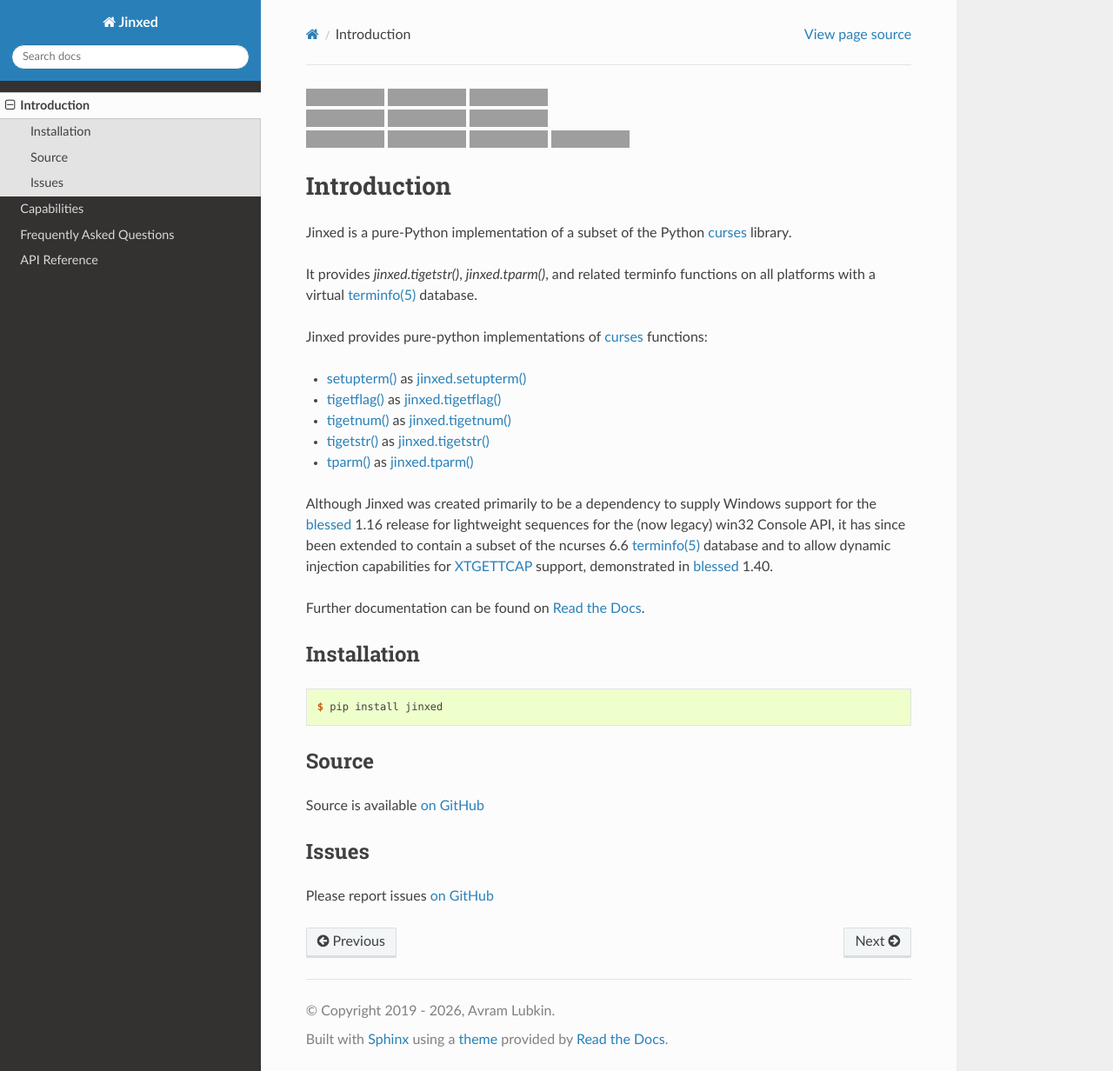
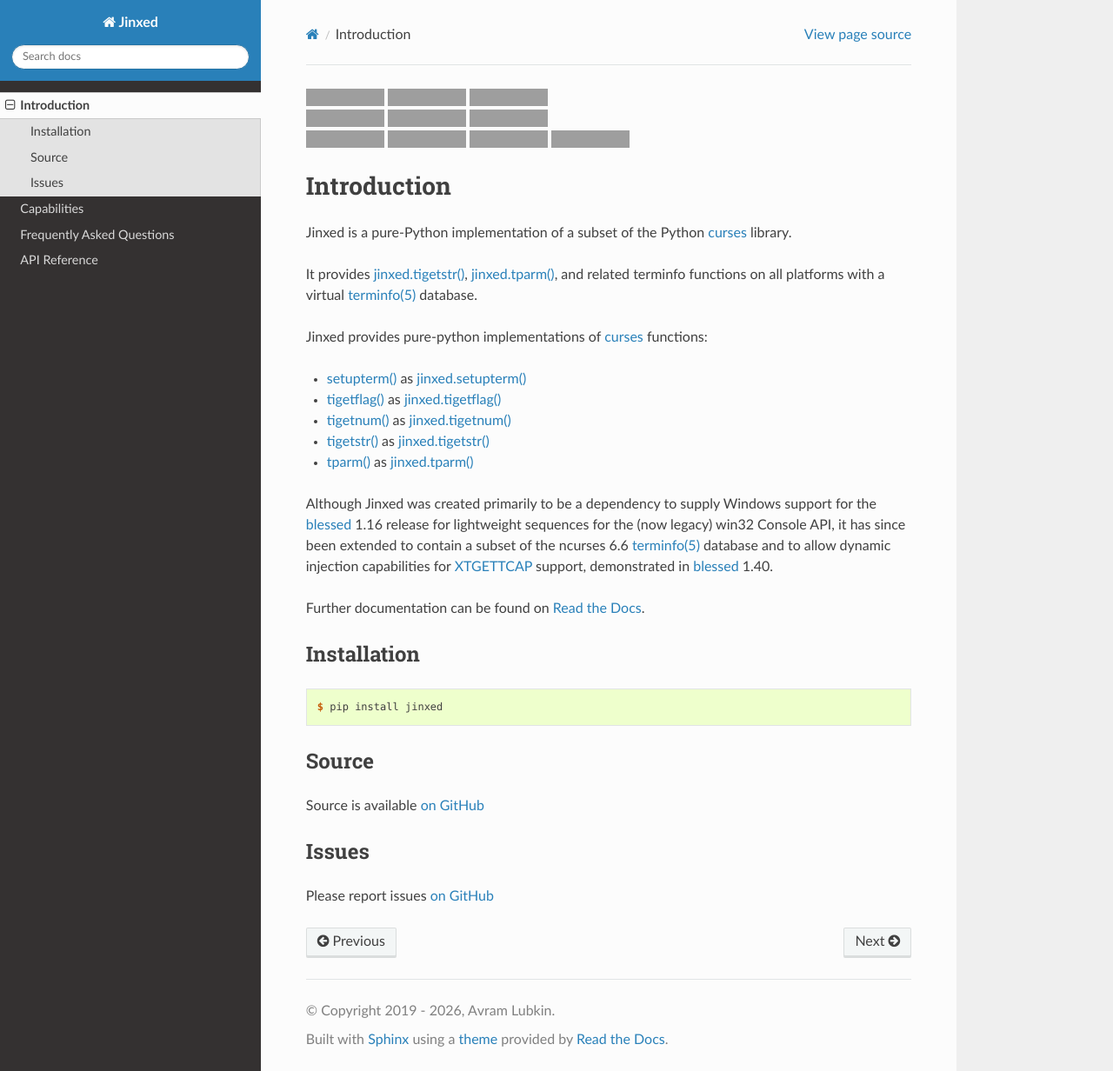
Before and after one commit to Rockhopper-Technologies/jinxed, a Sphinx documentation site: the page built from doc/intro.rst, in a window 1280 px wide and 1232 px high. Shown: the whole window at 87% size. Built offline with Sphinx 7.4.7 and the Read the Docs theme 3.1.0, drawn with Linux system fonts in a browser that asks for light colours; grey boxes are pictures that could not be loaded.

```diff
--- a/doc/intro.rst
+++ b/doc/intro.rst
@@ -59,7 +59,7 @@ Introduction
 
 Jinxed is a pure-Python implementation of a subset of the Python curses_ library.
 
-It provides `jinxed.tigetstr()`, `jinxed.tparm()`, and related terminfo
+It provides `jinxed.tigetstr()`_, `jinxed.tparm()`_, and related terminfo
 functions on all platforms with a virtual `terminfo(5)`_ database.
 
 Jinxed provides pure-python implementations of curses_ functions:
```
